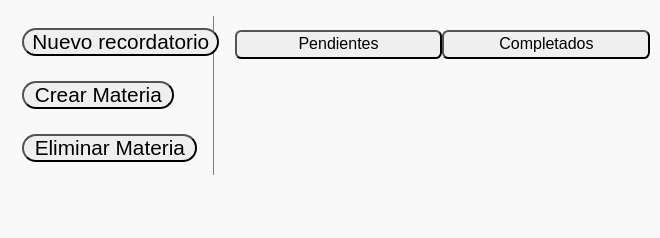
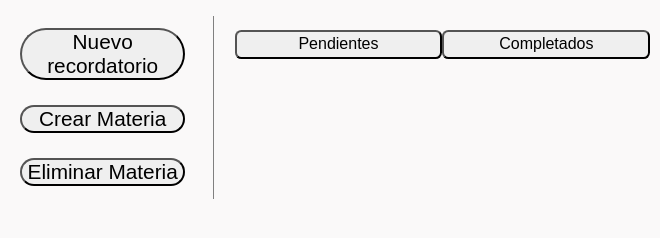
Before and after one commit to RaxDroid/remind, an Electron app: page src/index.html in a window 660 px wide. Drawn offline with Linux system fonts and the light colour scheme.

Commit message:
Remove div's for buttons

```diff
--- a/src/index.css
+++ b/src/index.css
@@ -38,21 +38,17 @@ aside {
   align-items: flex-start;
   flex-direction: column;
   margin: 1em 1em;
+  padding-right: 2em;
   width: 30%;
   height: 100%;
   border-right: 1px solid grey;
 }
 
-aside > div {
-  font-size: 0.7rem;
-  justify-content: center;
-}
-
-aside > div > button {
+aside > button {
   width: 100%;
   font-size: 1.3rem;
   justify-content: center;
-  margin: 0.6em 0.3em;
+  margin: 0.6em 0.2em;
   border-radius: 1.5em;
   padding: 0 0.2em;
   flex: 1;
--- a/src/index.html
+++ b/src/index.html
@@ -1,5 +1,6 @@
 <!DOCTYPE html>
 <html>
+
 <head>
   <meta charset="UTF-8" />
   <title>Re-Mind</title>
@@ -8,15 +9,9 @@
 
 <body>
   <aside>
-      <div>
     <button id="create-rem">Nuevo recordatorio</button>
-      </div>
-      <div>
     <button id="create-mat">Crear Materia</button>
-      </div>
-      <div>
     <button id="delete-mat">Eliminar Materia</button>
-      </div>
   </aside>
   <main>
     <div class="tabs">
@@ -25,4 +20,5 @@
     </div>
   </main>
 </body>
+
 </html>
```
Lines whose indentation alone changed are shown as unchanged.
